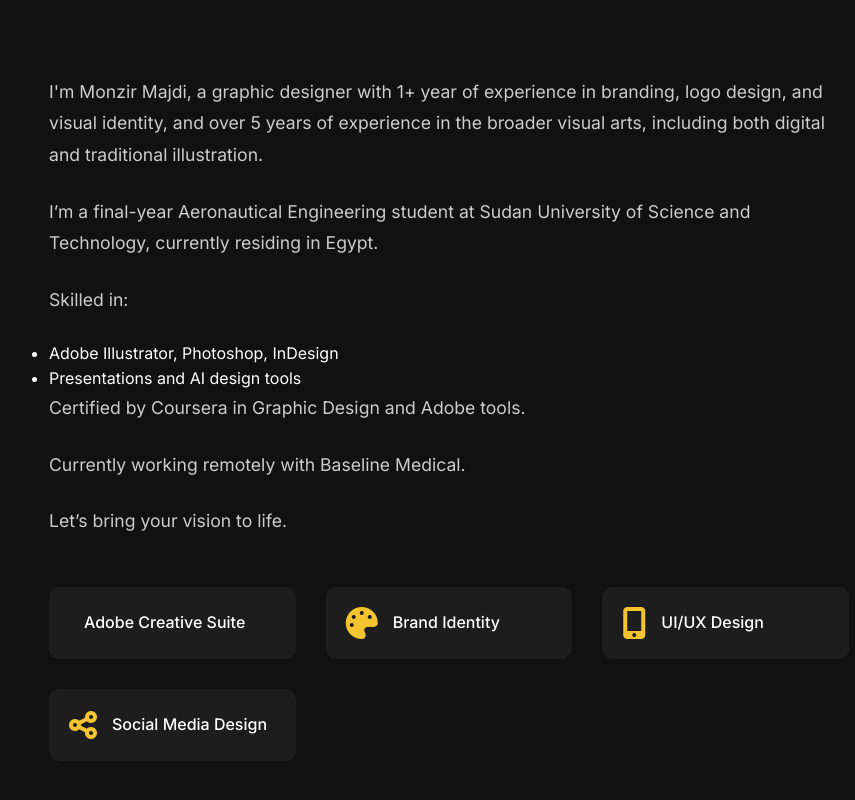
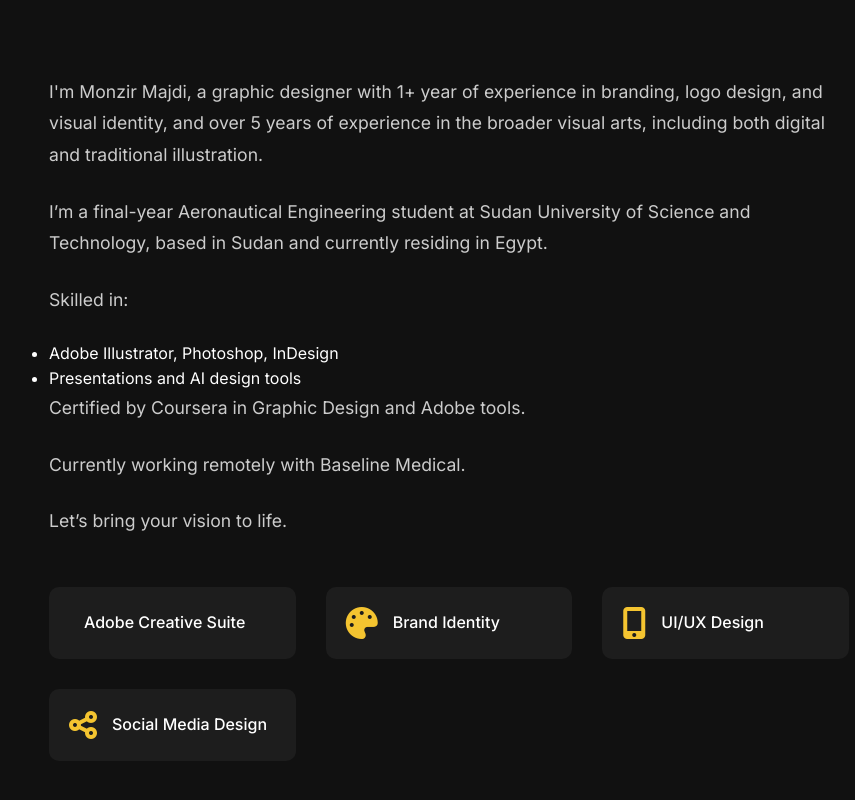
Before and after one commit to Monzirmajdi/Portfolio1, a plain HTML site: page index.html in a window 1280 px wide. Shown: the part 1025-1825 px from the top of the page, without its empty margins (191-1046 px from the left). Drawn offline with Linux system fonts and the light colour scheme.

Commit message:
Update index.html

```diff
--- a/index.html
+++ b/index.html
@@ -74,7 +74,7 @@
             <div class="about-content">
                 <div class="about-text">
                     <p>I'm Monzir Majdi, a graphic designer with 1+ year of experience in branding, logo design, and visual identity, and over 5 years of experience in the broader visual arts, including both digital and traditional illustration.</p>
-                    <p>I’m a final-year Aeronautical Engineering student at Sudan University of Science and Technology, currently residing in Egypt.</p>
+                    <p>I’m a final-year Aeronautical Engineering student at Sudan University of Science and Technology, based in Sudan and currently residing in Egypt.</p>
                     <p>Skilled in:</p>
                     <ul>
                         <li>Adobe Illustrator, Photoshop, InDesign</li>
```
